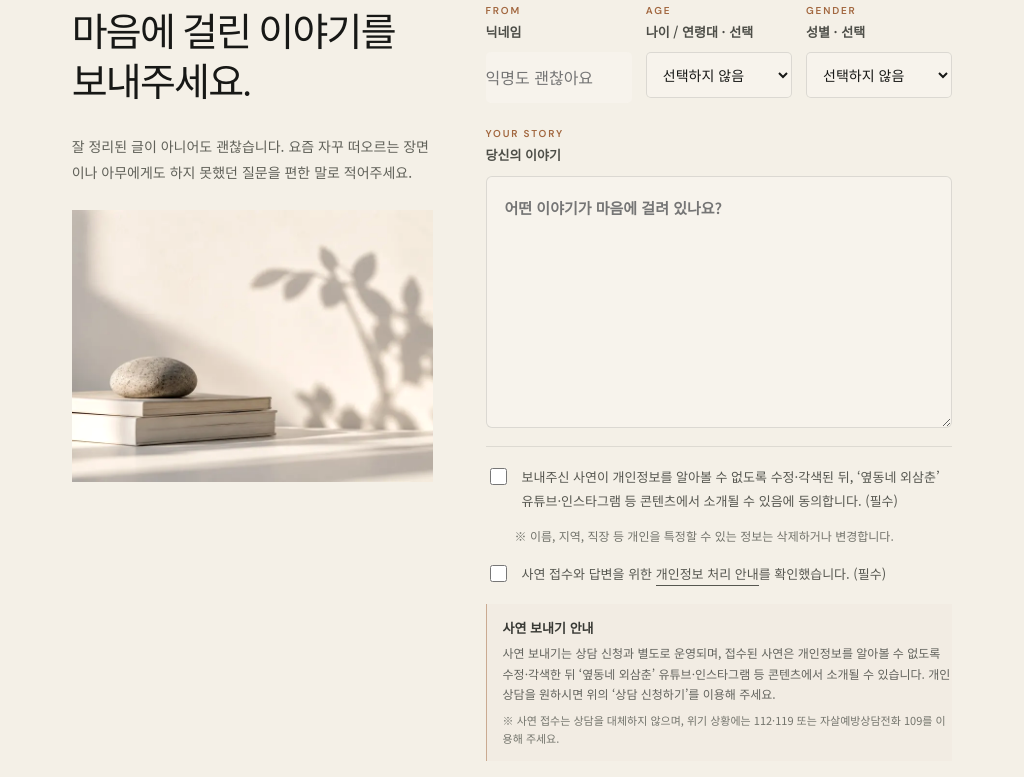
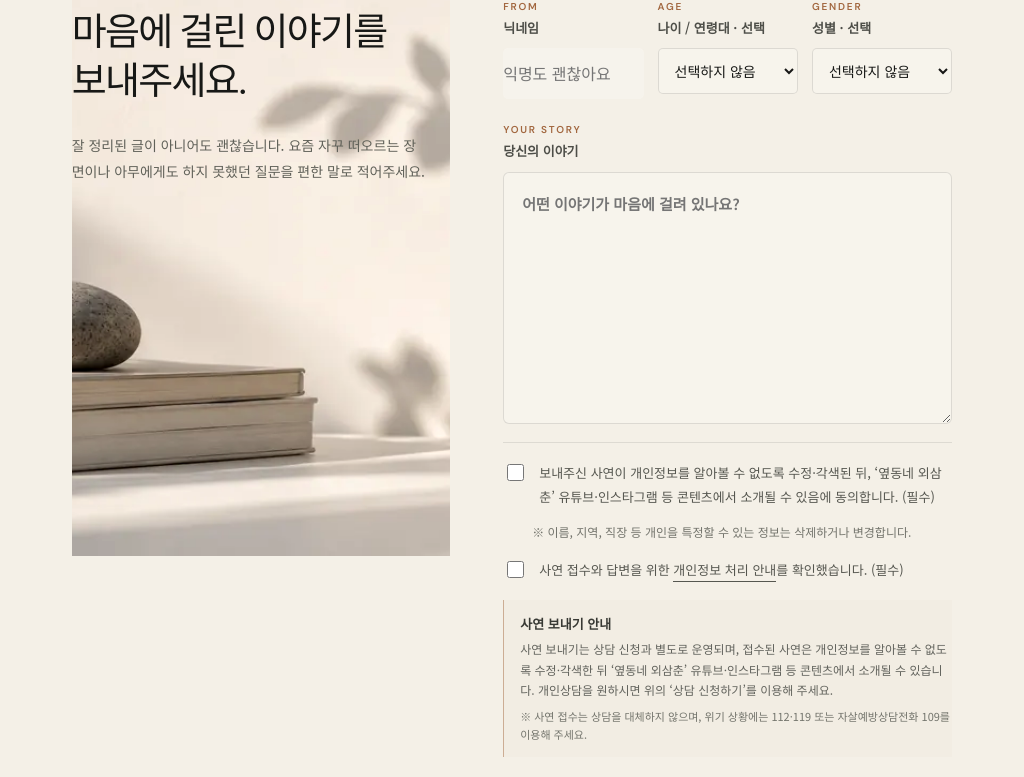
Before and after one commit to oups1004-sketch/aude-counseling, a Next.js app: page / in a window 1024 px wide. Shown: the part 4018-4795 px from the top of the page. Built offline with nearby package versions, Linux system fonts and the light colour scheme.

Commit message:
Match story section to editorial reference

```diff
--- a/app/story-balance.css
+++ b/app/story-balance.css
@@ -1,5 +1,5 @@
-/* SEND YOUR STORY — editorial split layout.
-   Keep the left side emotional and photographic, and the right side functional without a card shell. */
+/* SEND YOUR STORY — editorial reference pass.
+   On desktop, the copy sits directly over the still-life so the left column reads as one composed scene. */
 
 .storyIntro {
   position: relative;
@@ -12,26 +12,21 @@
   z-index: 2;
 }
 
-/* Use the still-life as a real editorial image panel, not a faded decoration. */
 .storyIntro::before {
   content: "";
   position: absolute;
   z-index: 0;
   pointer-events: none;
-  left: 0;
-  right: 0;
-  height: 286px;
-  background: url('/story-intro.svg') 55% 50% / cover no-repeat;
-  filter: saturate(1) contrast(1.035) brightness(1.01);
+  background: url('/story-intro.svg') center center / cover no-repeat;
+  filter: saturate(.98) contrast(1.02) brightness(1.01);
 }
 
-/* Remove the previous multi-gradient wash. */
 .storyIntro::after {
   content: none !important;
   display: none !important;
 }
 
-/* Let the form live directly on the page instead of inside a second card. */
+/* Keep the form visually open; the left side carries the brand atmosphere. */
 .storyForm {
   border: 0 !important;
   border-radius: 0 !important;
@@ -42,16 +37,16 @@
 .storyMeta input,
 .storyMeta select,
 .storyMessageField textarea {
-  background: rgba(250,247,241,.56) !important;
-  border-color: rgba(23,24,22,.12) !important;
+  background: rgba(250,247,241,.50) !important;
+  border-color: rgba(23,24,22,.115) !important;
   box-shadow: none !important;
 }
 
 .storyMeta input:focus,
 .storyMeta select:focus,
 .storyMessageField textarea:focus {
-  border-color: rgba(162,103,63,.62) !important;
-  box-shadow: 0 0 0 3px rgba(162,103,63,.055) !important;
+  border-color: rgba(162,103,63,.60) !important;
+  box-shadow: 0 0 0 3px rgba(162,103,63,.05) !important;
 }
 
 .storyMessageField textarea {
@@ -73,21 +68,13 @@
 .storyGuidance {
   margin-top: 18px;
   padding: 13px 0 13px 16px;
-  border-left: 1px solid rgba(162,103,63,.5);
-  background: rgba(162,103,63,.022);
+  border-left: 1px solid rgba(162,103,63,.48);
+  background: rgba(162,103,63,.018);
 }
 
-.storyGuidance strong {
-  margin-bottom: 4px;
-}
-
-.storyGuidance p {
-  line-height: 1.68;
-}
-
-.storyGuidance .notice {
-  margin-top: 7px;
-}
+.storyGuidance strong { margin-bottom: 4px; }
+.storyGuidance p { line-height: 1.68; }
+.storyGuidance .notice { margin-top: 7px; }
 
 @media (min-width: 901px) {
   .story.section {
@@ -97,7 +84,7 @@
   }
 
   .story {
-    grid-template-columns: minmax(0, 42fr) minmax(0, 52fr);
+    grid-template-columns: minmax(0, 44fr) minmax(0, 50fr);
     column-gap: 6%;
     grid-auto-rows: auto;
     align-items: start;
@@ -108,11 +95,11 @@
     grid-column: 1 !important;
     grid-row: 1 !important;
     width: 100%;
-    max-width: 610px;
+    max-width: 630px;
     min-width: 0;
-    min-height: 558px;
+    min-height: 640px;
     align-self: start;
-    padding-bottom: 0;
+    padding: 0 34px 0 0;
   }
 
   .storyIntro .sectionNumber,
@@ -123,24 +110,25 @@
   }
 
   .storyIntro h2 {
-    max-width: 555px;
-    font-size: clamp(40px, 2.85vw, 50px) !important;
-    line-height: 1.27 !important;
+    max-width: 520px;
+    font-size: clamp(39px, 2.65vw, 47px) !important;
+    line-height: 1.28 !important;
     letter-spacing: -.045em !important;
     word-break: keep-all;
   }
 
   .storyIntro > p:not(.sectionNumber) {
-    max-width: 455px;
-    margin-top: 27px !important;
+    max-width: 450px;
+    margin-top: 28px !important;
     font-size: 14px !important;
     line-height: 1.85 !important;
   }
 
+  /* The photo is the entire left composition, like the approved reference. */
   .storyIntro::before {
-    top: 268px;
-    height: 286px;
-    background-position: 57% 50%;
+    inset: 0;
+    background-size: auto 100%;
+    background-position: 50% 50%;
   }
 
   .storyForm {
@@ -150,8 +138,8 @@
     align-self: start;
     justify-self: end;
     width: 100%;
-    max-width: 750px;
-    margin-top: 52px;
+    max-width: 730px;
+    margin-top: 46px;
     padding: 0 !important;
   }
 
@@ -162,31 +150,32 @@
 
 @media (max-width: 1180px) and (min-width: 901px) {
   .story {
-    grid-template-columns: minmax(0, 41fr) minmax(0, 53fr);
+    grid-template-columns: minmax(0, 43fr) minmax(0, 51fr);
     column-gap: 6%;
   }
 
   .storyIntro {
-    min-height: 535px;
+    min-height: 600px;
+    padding-right: 24px;
   }
 
   .storyIntro h2 {
-    max-width: 500px;
-    font-size: clamp(39px, 3.6vw, 46px) !important;
+    max-width: 480px;
+    font-size: clamp(38px, 3.4vw, 44px) !important;
   }
 
   .storyIntro::before {
-    top: 254px;
-    height: 272px;
-    background-position: 57% 50%;
+    background-size: auto 100%;
+    background-position: 51% 50%;
   }
 
   .storyForm {
-    max-width: 700px;
-    margin-top: 48px;
+    max-width: 690px;
+    margin-top: 44px;
   }
 }
 
+/* On tablet/mobile, keep the photo below the copy for readability and shorter scroll. */
 @media (max-width: 900px) {
   .storyIntro {
     min-height: 500px;
@@ -198,10 +187,12 @@
   }
 
   .storyIntro::before {
-    top: 245px;
+    top: 248px;
     left: 0;
     right: 0;
+    bottom: auto;
     height: 235px;
+    background-size: cover;
     background-position: 56% 50%;
   }
 
@@ -217,7 +208,7 @@
   }
 
   .storyIntro::before {
-    top: 236px;
+    top: 238px;
     height: 190px;
     background-position: 56% 50%;
   }
```
